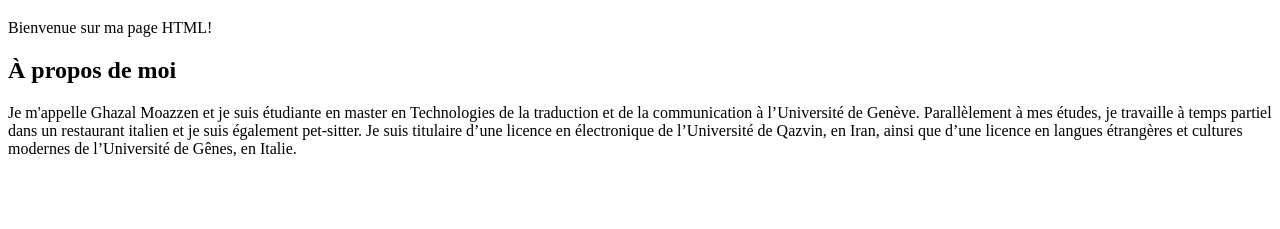
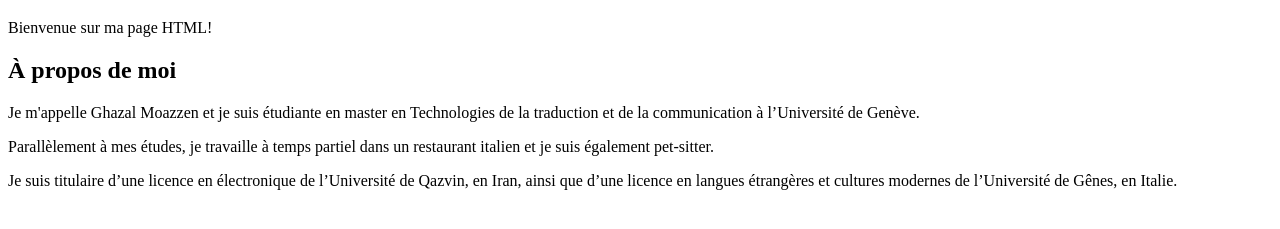
Before and after one commit to Ghazalmzn/Ghazalmzn.github.io, a plain HTML site: page index.html in a window 1280 px wide. Shown: the part 61-290 px from the top of the page. Drawn offline with Linux system fonts and the light colour scheme.

Commit message:
index.html

```diff
--- a/index.html
+++ b/index.html
@@ -7,8 +7,8 @@
            <h1> Bienvenue </h1>
              <p> Bienvenue sur ma page HTML! </p>
             <h2> À propos de moi </h2>
-            <p> Je m'appelle Ghazal Moazzen et je suis étudiante en master en Technologies de la traduction et de la communication à l’Université de Genève.
-Parallèlement à mes études, je travaille à temps partiel dans un restaurant italien et je suis également pet-sitter.
-Je suis titulaire d’une licence en électronique de l’Université de Qazvin, en Iran, ainsi que d’une licence en langues étrangères et cultures modernes de l’Université de Gênes, en Italie.</p>
+            <p> Je m'appelle Ghazal Moazzen et je suis étudiante en master en Technologies de la traduction et de la communication à l’Université de Genève.</p>
+<p>Parallèlement à mes études, je travaille à temps partiel dans un restaurant italien et je suis également pet-sitter.</p>
+<p>Je suis titulaire d’une licence en électronique de l’Université de Qazvin, en Iran, ainsi que d’une licence en langues étrangères et cultures modernes de l’Université de Gênes, en Italie.</p>
       </body>
 </html>
```
